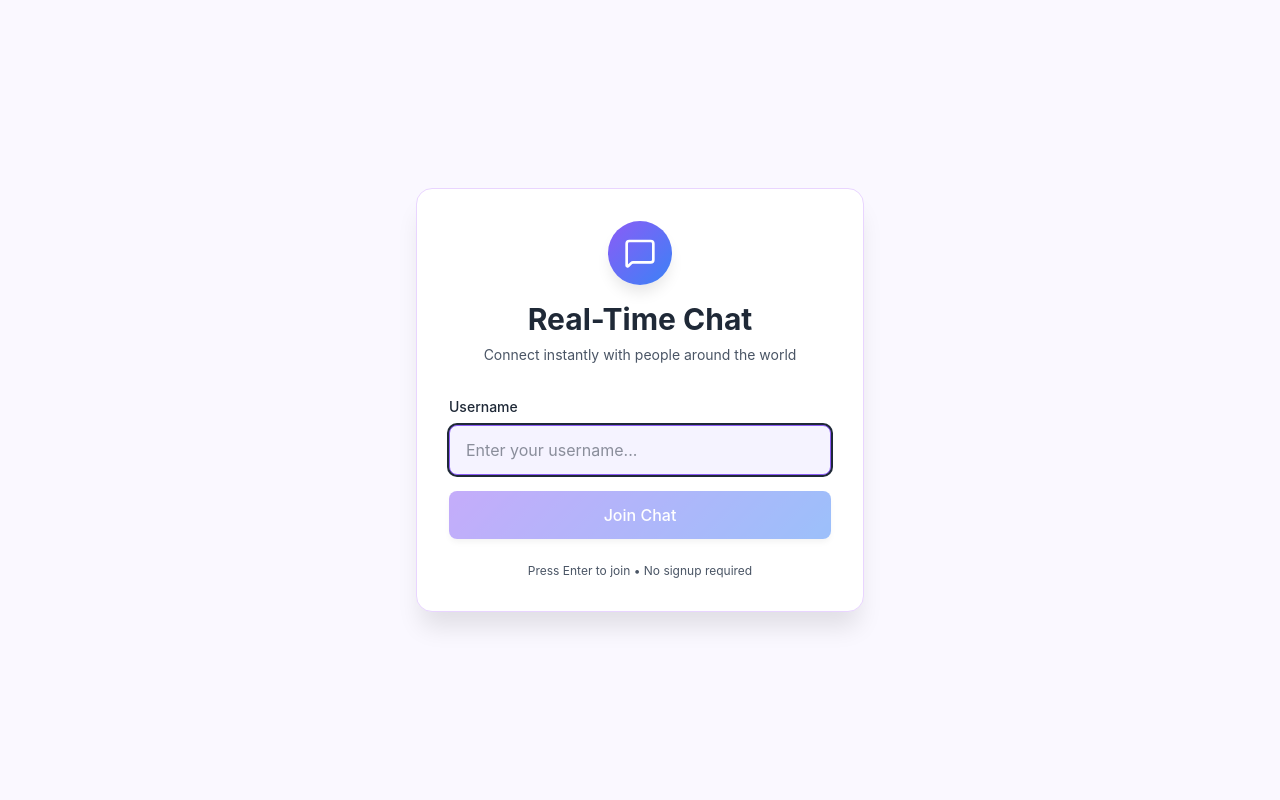
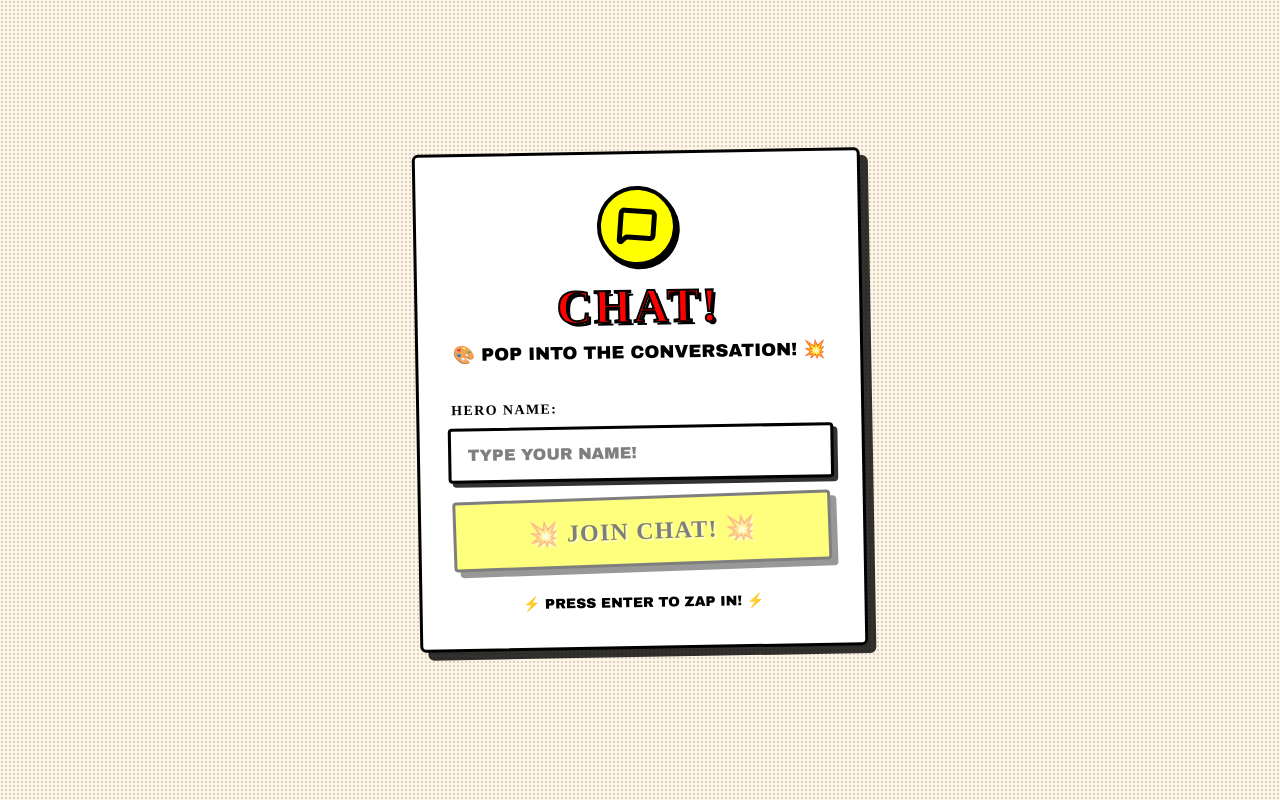
Before and after one commit to musanifali/realtime-chat-, a React (Vite) app in the folder client/: page / in a window 1280 px wide. Built offline with nearby package versions, Linux system fonts and the light colour scheme; no server answers.

Commit message:
feat: Add comic book themed components and styles for enhanced UI experience

```diff
--- a/client/src/components/Login/Login.tsx
+++ b/client/src/components/Login/Login.tsx
@@ -21,42 +21,70 @@ export const Login: React.FC<LoginProps> = ({
   onKeyPress,
 }) => {
   return (
-    <div className="flex items-center justify-center min-h-screen px-4" style={{ backgroundColor: 'var(--color-bg-primary)' }}>
-      <div className="w-full max-w-md">
-        <div className="rounded-2xl p-8" style={{ backgroundColor: 'var(--color-surface)', border: '1px solid var(--color-border)', boxShadow: 'var(--shadow-xl)', borderRadius: 'var(--radius-xl)' }}>
+    <div className="flex items-center justify-center min-h-screen px-4 halftone-bg" style={{ backgroundColor: 'var(--color-bg-primary)' }}>
+      <div className="w-full max-w-md animate-comic-pop">
+        <div className="comic-outline p-8" style={{
+          backgroundColor: 'var(--color-surface)',
+          border: '4px solid var(--color-border)',
+          boxShadow: 'var(--shadow-xl)',
+          borderRadius: 'var(--radius-md)',
+          transform: 'rotate(-1deg)'
+        }}>
           {/* Header */}
           <div className="text-center mb-8">
-            <div className="inline-flex items-center justify-center w-16 h-16 rounded-full mb-4" style={{ background: 'linear-gradient(135deg, var(--color-primary) 0%, var(--color-secondary) 100%)', boxShadow: 'var(--shadow-lg)' }}>
-              <MessageSquare className="w-8 h-8 text-white" />
+            <div className="inline-flex items-center justify-center w-20 h-20 mb-4 animate-comic-shake" style={{
+              backgroundColor: 'var(--color-accent)',
+              border: '4px solid var(--color-border)',
+              boxShadow: 'var(--shadow-pop)',
+              borderRadius: '50%',
+              transform: 'rotate(5deg)'
+            }}>
+              <MessageSquare className="w-10 h-10" style={{ color: 'var(--color-text-primary)', strokeWidth: 3 }} />
             </div>
-            <h1 className="text-3xl font-bold mb-2" style={{ color: 'var(--color-text-primary)' }}>
-              Real-Time Chat
+            <h1 className="comic-text text-5xl mb-2" style={{
+              color: 'var(--color-primary)',
+              textShadow: '3px 3px 0 var(--color-border)',
+              WebkitTextStroke: '2px var(--color-border)'
+            }}>
+              CHAT!
             </h1>
-            <p className="text-gray-600 text-sm">
-              Connect instantly with people around the world
+            <p className="font-bold text-lg" style={{ color: 'var(--color-text-primary)' }}>
+              🎨 POP INTO THE CONVERSATION! 💥
             </p>
           </div>
 
           {/* Input Section */}
           <div className="space-y-4">
             <div>
-              <label className="block text-sm font-medium mb-2" style={{ color: 'var(--color-text-primary)' }}>
-                Username
+              <label className="block text-sm font-black mb-2 comic-text" style={{
+                color: 'var(--color-text-primary)',
+                textTransform: 'uppercase',
+                letterSpacing: '0.1em'
+              }}>
+                HERO NAME:
               </label>
               <input
                 type="text"
                 value={username}
                 onChange={(e) => onUsernameChange(e.target.value)}
                 onKeyPress={onKeyPress}
-                placeholder="Enter your username..."
-                className="w-full px-4 py-3 rounded-lg focus:outline-none focus:ring-2 focus:border-transparent transition-all disabled:opacity-50 disabled:cursor-not-allowed"
+                placeholder="TYPE YOUR NAME!"
+                className="w-full px-4 py-3 font-bold focus:outline-none transition-all disabled:opacity-50 disabled:cursor-not-allowed comic-outline"
                 style={{
-                  backgroundColor: 'var(--color-bg-secondary)',
-                  border: '1px solid var(--color-border)',
+                  backgroundColor: 'var(--color-surface)',
+                  border: '3px solid var(--color-border)',
                   color: 'var(--color-text-primary)',
-                  borderRadius: 'var(--radius-md)'
+                  borderRadius: 'var(--radius-sm)',
+                  boxShadow: 'var(--shadow-md)'
                 }}
-                onFocus={(e) => { e.currentTarget.style.borderColor = 'var(--color-primary)'; }}
+                onFocus={(e) => {
+                  e.currentTarget.style.border = '3px solid var(--color-primary)';
+                  e.currentTarget.style.transform = 'scale(1.02)';
+                }}
+                onBlur={(e) => {
+                  e.currentTarget.style.border = '3px solid var(--color-border)';
+                  e.currentTarget.style.transform = 'scale(1)';
+                }}
                 disabled={isConnecting}
                 autoFocus
               />
@@ -64,9 +92,16 @@ export const Login: React.FC<LoginProps> = ({
 
             {/* Error Message */}
             {connectionError && (
-              <div className="flex items-center gap-2 px-4 py-3 bg-red-50 border border-red-200 rounded-lg text-red-600 text-sm">
-                <span>⚠️</span>
-                <span>{connectionError}</span>
+              <div className="flex items-center gap-2 px-4 py-3 comic-outline animate-comic-shake" style={{
+                backgroundColor: 'var(--color-error)',
+                border: '3px solid var(--color-border)',
+                borderRadius: 'var(--radius-sm)',
+                color: 'var(--color-text-on-primary)',
+                boxShadow: 'var(--shadow-md)',
+                fontWeight: 'bold'
+              }}>
+                <span className="text-2xl">⚠️</span>
+                <span className="uppercase">{connectionError}</span>
               </div>
             )}
 
@@ -74,30 +109,43 @@ export const Login: React.FC<LoginProps> = ({
             <button
               onClick={onConnect}
               disabled={isConnecting || !username.trim()}
-              className="w-full py-3 px-4 font-medium rounded-lg transition-all duration-200 disabled:opacity-50 disabled:cursor-not-allowed flex items-center justify-center gap-2"
+              className="w-full py-4 px-6 rounded-lg transition-all duration-200 disabled:opacity-50 disabled:cursor-not-allowed flex items-center justify-center gap-3 comic-text text-2xl comic-outline"
               style={{
-                background: 'linear-gradient(135deg, var(--color-primary) 0%, var(--color-secondary) 100%)',
-                color: 'var(--color-text-on-primary)',
-                boxShadow: 'var(--shadow-md)',
-                borderRadius: 'var(--radius-md)'
+                backgroundColor: 'var(--color-accent)',
+                border: '4px solid var(--color-border)',
+                color: 'var(--color-text-on-yellow)',
+                boxShadow: 'var(--shadow-lg)',
+                borderRadius: 'var(--radius-sm)',
+                transform: 'rotate(-1deg)',
+                textShadow: '2px 2px 0 rgba(255,255,255,0.5)'
               }}
-              onMouseEnter={(e) => { e.currentTarget.style.boxShadow = 'var(--shadow-lg)'; }}
-              onMouseLeave={(e) => { e.currentTarget.style.boxShadow = 'var(--shadow-md)'; }}
+              onMouseEnter={(e) => {
+                e.currentTarget.style.transform = 'rotate(-1deg) scale(1.05)';
+                e.currentTarget.style.boxShadow = 'var(--shadow-xl)';
+                e.currentTarget.classList.add('animate-kapow');
+              }}
+              onMouseLeave={(e) => {
+                e.currentTarget.style.transform = 'rotate(-1deg) scale(1)';
+                e.currentTarget.style.boxShadow = 'var(--shadow-lg)';
+                e.currentTarget.classList.remove('animate-kapow');
+              }}
             >
               {isConnecting ? (
                 <>
-                  <Loader2 className="w-5 h-5 animate-spin" />
-                  <span>Connecting...</span>
+                  <Loader2 className="w-6 h-6 animate-spin" strokeWidth={3} />
+                  <span>ZAP! CONNECTING...</span>
                 </>
               ) : (
-                <span>Join Chat</span>
+                <>
+                  <span>💥 JOIN CHAT! 💥</span>
+                </>
               )}
             </button>
           </div>
 
           {/* Footer */}
-          <div className="mt-6 text-center text-xs text-gray-600">
-            Press Enter to join • No signup required
+          <div className="mt-6 text-center font-bold" style={{ color: 'var(--color-text-primary)' }}>
+            <span className="text-sm">⚡ PRESS ENTER TO ZAP IN! ⚡</span>
           </div>
         </div>
       </div>
--- a/client/src/index.css
+++ b/client/src/index.css
@@ -1,62 +1,74 @@
 @import "tailwindcss";
+@import url('https://fonts.googleapis.com/css2?family=Bangers&family=Luckiest+Guy&display=swap');
 
 :root {
-  /* Brand Colors - Soft & Modern */
-  --color-primary: #8b5cf6;        /* Vibrant Purple */
-  --color-primary-light: #a78bfa;  /* Light Purple */
-  --color-primary-dark: #7c3aed;   /* Deep Purple */
+  /* Pop Art/Comic Book Colors - Bold & Vibrant! */
+  --color-primary: #ff0000;        /* Comic Red */
+  --color-primary-light: #ff4444;  /* Light Red */
+  --color-primary-dark: #cc0000;   /* Dark Red */
 
-  --color-secondary: #3b82f6;      /* Bright Blue */
-  --color-secondary-light: #60a5fa; /* Sky Blue */
-  --color-secondary-dark: #2563eb;  /* Deep Blue */
+  --color-secondary: #0066ff;      /* Comic Blue */
+  --color-secondary-light: #3399ff; /* Sky Blue */
+  --color-secondary-dark: #0047b3;  /* Deep Blue */
 
-  --color-accent: #ec4899;         /* Pink Accent */
-  --color-accent-light: #f472b6;   /* Light Pink */
+  --color-accent: #ffff00;         /* Bright Yellow */
+  --color-accent-light: #ffff66;   /* Light Yellow */
 
-  /* Background Colors */
-  --color-bg-primary: #faf8ff;     /* Soft Lavender White */
-  --color-bg-secondary: #f5f3ff;   /* Light Purple Tint */
+  --color-tertiary: #ff00ff;       /* Magenta */
+  --color-quaternary: #00ffff;     /* Cyan */
+
+  /* Background Colors - Comic Book Style */
+  --color-bg-primary: #fff5e6;     /* Cream/Paper */
+  --color-bg-secondary: #ffffcc;   /* Light Yellow Tint */
   --color-bg-tertiary: #ffffff;    /* Pure White */
+  --color-bg-dots: #ffeecc;        /* Halftone Background */
 
   /* Surface Colors */
   --color-surface: #ffffff;        /* White Cards */
-  --color-surface-hover: #f5f3ff;  /* Hover State */
-  --color-surface-active: #ede9fe; /* Active/Selected */
+  --color-surface-hover: #ffff99;  /* Yellow Hover */
+  --color-surface-active: #ffcc00; /* Active Yellow */
 
-  /* Border Colors */
-  --color-border: #e9d5ff;         /* Soft Purple Border */
-  --color-border-light: #f3e8ff;   /* Very Light Border */
-  --color-border-dark: #d8b4fe;    /* Darker Border */
+  /* Border Colors - Bold Comic Outlines */
+  --color-border: #000000;         /* Black Outlines */
+  --color-border-light: #333333;   /* Dark Gray */
+  --color-border-dark: #000000;    /* Pure Black */
+  --color-border-width: 3px;       /* Bold Borders */
 
   /* Text Colors */
-  --color-text-primary: #1f2937;   /* Dark Gray */
-  --color-text-secondary: #6b7280; /* Medium Gray */
-  --color-text-tertiary: #9ca3af;  /* Light Gray */
+  --color-text-primary: #000000;   /* Black */
+  --color-text-secondary: #333333; /* Dark Gray */
+  --color-text-tertiary: #666666;  /* Medium Gray */
   --color-text-on-primary: #ffffff; /* White on Colored BG */
+  --color-text-on-yellow: #000000; /* Black on Yellow */
 
-  /* Message Bubbles */
-  --color-message-own: linear-gradient(135deg, #8b5cf6 0%, #3b82f6 100%);
-  --color-message-received: #ffffff;
-  --color-message-private: linear-gradient(135deg, #ec4899 0%, #f472b6 100%);
+  /* Message Bubbles - Speech Bubble Style */
+  --color-message-own: #ffff00;    /* Yellow Bubble */
+  --color-message-received: #ffffff; /* White Bubble */
+  --color-message-private: #ff00ff; /* Magenta Bubble */
 
-  /* Status Colors */
-  --color-success: #10b981;        /* Green */
-  --color-error: #ef4444;          /* Red */
-  --color-warning: #f59e0b;        /* Amber */
-  --color-info: #3b82f6;           /* Blue */
+  /* Status Colors - Primary Comic Colors */
+  --color-success: #00ff00;        /* Bright Green */
+  --color-error: #ff0000;          /* Bright Red */
+  --color-warning: #ffff00;        /* Bright Yellow */
+  --color-info: #0066ff;           /* Bright Blue */
 
-  /* Shadows */
-  --shadow-sm: 0 1px 2px 0 rgb(0 0 0 / 0.05);
-  --shadow-md: 0 4px 6px -1px rgb(0 0 0 / 0.1);
-  --shadow-lg: 0 10px 15px -3px rgb(0 0 0 / 0.1);
-  --shadow-xl: 0 20px 25px -5px rgb(0 0 0 / 0.1);
+  /* Comic Shadows - Dramatic Offset */
+  --shadow-sm: 2px 2px 0 rgba(0, 0, 0, 0.8);
+  --shadow-md: 4px 4px 0 rgba(0, 0, 0, 0.8);
+  --shadow-lg: 6px 6px 0 rgba(0, 0, 0, 0.8);
+  --shadow-xl: 8px 8px 0 rgba(0, 0, 0, 0.8);
+  --shadow-pop: 3px 3px 0 #000000;
 
-  /* Border Radius */
-  --radius-sm: 0.375rem;
-  --radius-md: 0.5rem;
-  --radius-lg: 0.75rem;
-  --radius-xl: 1rem;
+  /* Border Radius - Less rounded, more angular */
+  --radius-sm: 0.25rem;
+  --radius-md: 0.375rem;
+  --radius-lg: 0.5rem;
+  --radius-xl: 0.75rem;
   --radius-full: 9999px;
+
+  /* Comic Book Fonts */
+  --font-comic: 'Bangers', 'Comic Sans MS', cursive, sans-serif;
+  --font-body: 'Arial Black', sans-serif;
 }
 
 html, body, #root {
@@ -67,11 +79,98 @@ html, body, #root {
 }
 
 body {
-  font-family: -apple-system, BlinkMacSystemFont, 'Segoe UI', 'Roboto', 'Oxygen',
-    'Ubuntu', 'Cantarell', 'Fira Sans', 'Droid Sans', 'Helvetica Neue',
-    sans-serif;
+  font-family: 'Arial Black', 'Arial Bold', sans-serif;
   -webkit-font-smoothing: antialiased;
   -moz-osx-font-smoothing: grayscale;
   background-color: var(--color-bg-primary);
+  background-image:
+    repeating-linear-gradient(
+      0deg,
+      transparent,
+      transparent 2px,
+      rgba(0, 0, 0, 0.03) 2px,
+      rgba(0, 0, 0, 0.03) 4px
+    ),
+    repeating-linear-gradient(
+      90deg,
+      transparent,
+      transparent 2px,
+      rgba(0, 0, 0, 0.03) 2px,
+      rgba(0, 0, 0, 0.03) 4px
+    );
   color: var(--color-text-primary);
+  font-weight: bold;
 }
+
+/* Comic Book Heading Font */
+h1, h2, h3, h4, h5, h6, .comic-text {
+  font-family: 'Bangers', cursive;
+  letter-spacing: 0.05em;
+  text-transform: uppercase;
+}
+
+/* Halftone Dot Pattern */
+.halftone-bg {
+  background-image: radial-gradient(circle, rgba(0, 0, 0, 0.15) 1px, transparent 1px);
+  background-size: 4px 4px;
+}
+
+/* Ben-Day Dots Effect */
+.bendots-bg {
+  background-image: radial-gradient(circle, var(--color-primary) 1.5px, transparent 1.5px);
+  background-size: 6px 6px;
+  background-color: var(--color-accent);
+}
+
+/* Comic Book Animations */
+@keyframes kapow {
+  0%, 100% { transform: scale(1) rotate(0deg); }
+  25% { transform: scale(1.2) rotate(-5deg); }
+  50% { transform: scale(1.3) rotate(5deg); }
+  75% { transform: scale(1.2) rotate(-3deg); }
+}
+
+@keyframes comic-pop {
+  0% { transform: scale(0) rotate(-15deg); opacity: 0; }
+  50% { transform: scale(1.1) rotate(5deg); }
+  100% { transform: scale(1) rotate(0deg); opacity: 1; }
+}
+
+@keyframes comic-shake {
+  0%, 100% { transform: translateX(0); }
+  25% { transform: translateX(-5px) rotate(-2deg); }
+  50% { transform: translateX(5px) rotate(2deg); }
+  75% { transform: translateX(-3px) rotate(-1deg); }
+}
+
+@keyframes starburst {
+  0% { transform: scale(0) rotate(0deg); opacity: 1; }
+  100% { transform: scale(2) rotate(180deg); opacity: 0; }
+}
+
+.animate-kapow { animation: kapow 0.5s ease-out; }
+.animate-comic-pop { animation: comic-pop 0.4s cubic-bezier(0.68, -0.55, 0.265, 1.55); }
+.animate-comic-shake { animation: comic-shake 0.3s ease-in-out; }
+
+/* Bold Comic Outlines */
+.comic-outline {
+  border: var(--color-border-width) solid var(--color-border) !important;
+}
+
+/* Speech Bubble Tail */
+.speech-bubble-tail {
+  position: relative;
+}
+
+.speech-bubble-tail::after {
+  content: '';
+  position: absolute;
+  bottom: -10px;
+  left: 20px;
+  width: 0;
+  height: 0;
+  border-left: 15px solid transparent;
+  border-right: 0px solid transparent;
+  border-top: 15px solid currentColor;
+  filter: drop-shadow(2px 2px 0 var(--color-border));
+}
```
Also changed, not shown: client/src/components/ComicEffects/ComicExplosion.tsx (added, +77 -0 lines), 1 other file (tests, documents, lock files or other folders).
